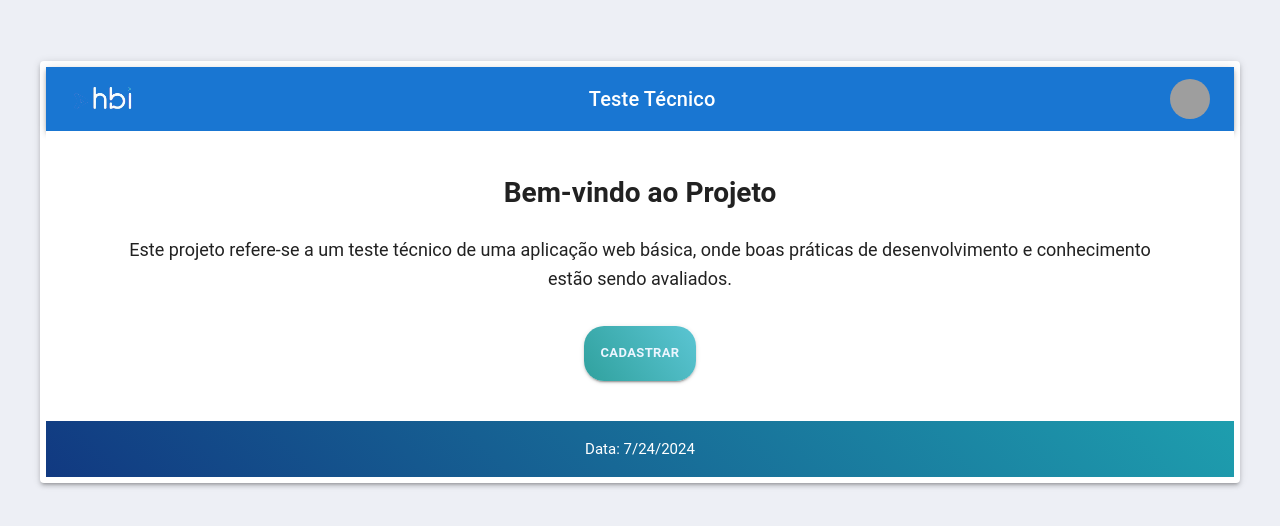
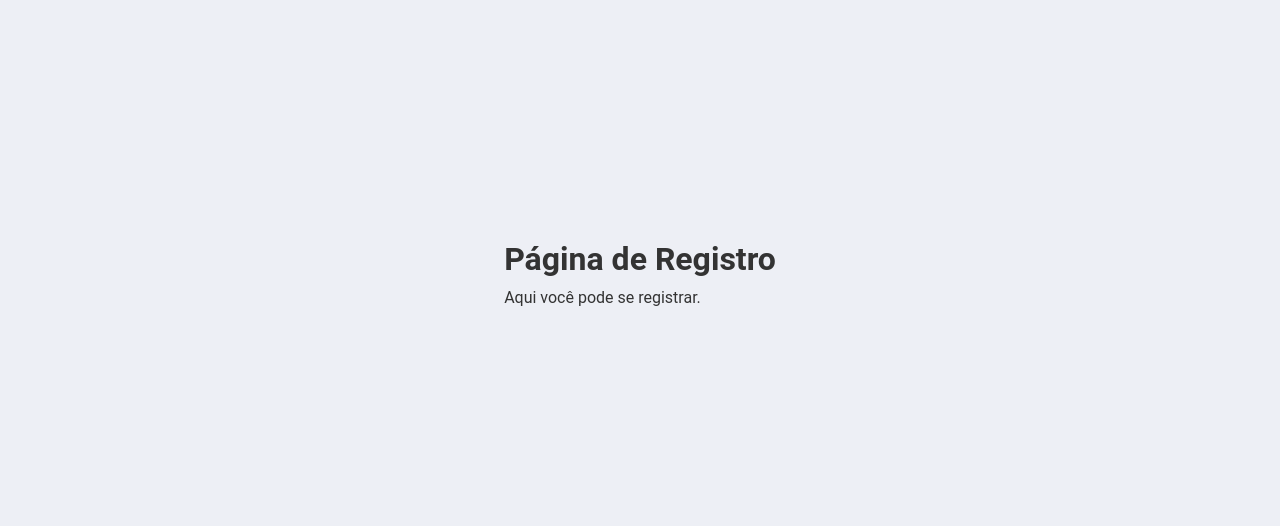
Before and after one commit to ThailanySantos/react-webapp-cadastro, a React (Vite) app: page /register in a window 1280 px wide. Shown: the part 128-654 px from the top of the page. Built offline with nearby package versions, Linux system fonts and the light colour scheme; grey boxes are pictures that could not be loaded.

Commit message:
rotas-de-navegacao
- Implementei as rotas de navegação, para que o botão 'Cadastrar' redirecione para a pagina 'Registro'
- Ultilizei 'react-router-dom'

```diff
--- a/src/Pages/Home/HomePage.jsx
+++ b/src/Pages/Home/HomePage.jsx
@@ -1,11 +1,18 @@
 import React from "react";
+import { useNavigate } from "react-router-dom";
 import "./HomePage.css";
 import Button from "@mui/material/Button";
 import Paper from "@mui/material/Paper";
-import Header from "../../components/Header/Header";
-import Footer from "../../components/Footer/Footer";
+import Footer from "../../Components/Footer/Footer";
+import Header from "../../Components/Header/Header";
 
 const HomePage = () => {
+  const navigate = useNavigate();
+
+  const handleRegisterClick = () => {
+    navigate("/register");
+  };
+
   return (
     <Paper elevation={3} style={{ padding: "0.01px" }}>
       <div className="home-page">
@@ -18,7 +25,11 @@ const HomePage = () => {
               básica, onde boas práticas de desenvolvimento e conhecimento estão
               sendo avaliados.
             </p>
-            <Button id="buttonHome" variant="contained">
+            <Button
+              id="buttonHome"
+              variant="contained"
+              onClick={handleRegisterClick}
+            >
               Cadastrar
             </Button>
           </div>
--- a/src/Pages/Register/RegisterPage.jsx
+++ b/src/Pages/Register/RegisterPage.jsx
@@ -0,0 +1,12 @@
+import React from "react";
+
+const RegisterPage = () => {
+  return (
+    <div>
+      <h1>Página de Registro</h1>
+      <p>Aqui você pode se registrar.</p>
+    </div>
+  );
+};
+
+export default RegisterPage;
--- a/src/main.jsx
+++ b/src/main.jsx
@@ -1,10 +1,17 @@
-import React from 'react';
-import ReactDOM from 'react-dom/client';
-import './index.css';
-import HomePage from './Pages/Home/HomePage';
+import React from "react";
+import ReactDOM from "react-dom/client";
+import { BrowserRouter as Router, Routes, Route } from "react-router-dom";
+import "./index.css";
+import HomePage from "./Pages/Home/HomePage";
+import RegisterPage from "./Pages/Register/RegisterPage";
 
-ReactDOM.createRoot(document.getElementById('root')).render(
+ReactDOM.createRoot(document.getElementById("root")).render(
   <React.StrictMode>
-    <HomePage />
-  </React.StrictMode>,
+    <Router>
+      <Routes>
+        <Route path="/" element={<HomePage />} />
+        <Route path="/register" element={<RegisterPage />} />
+      </Routes>
+    </Router>
+  </React.StrictMode>
 );
```
